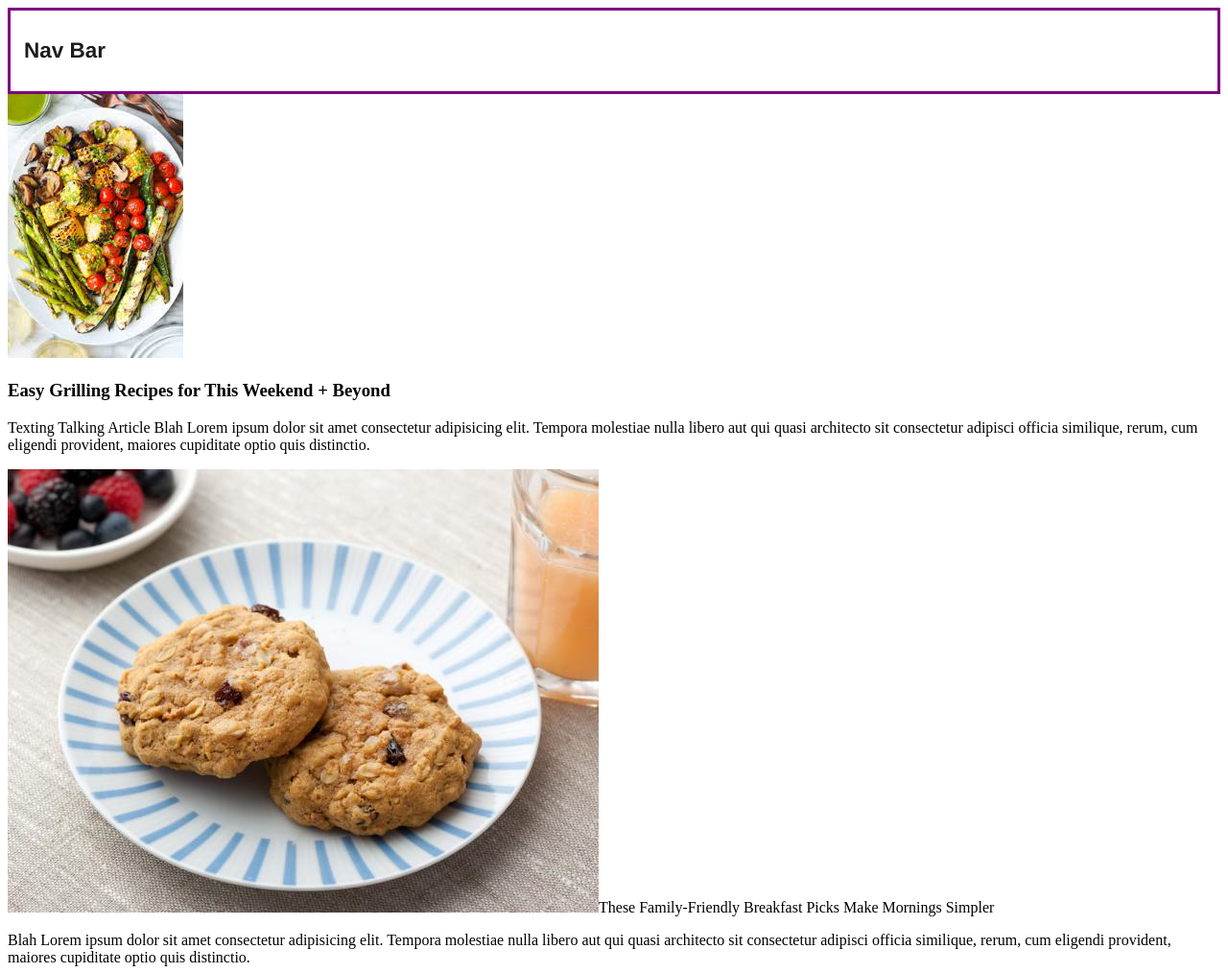
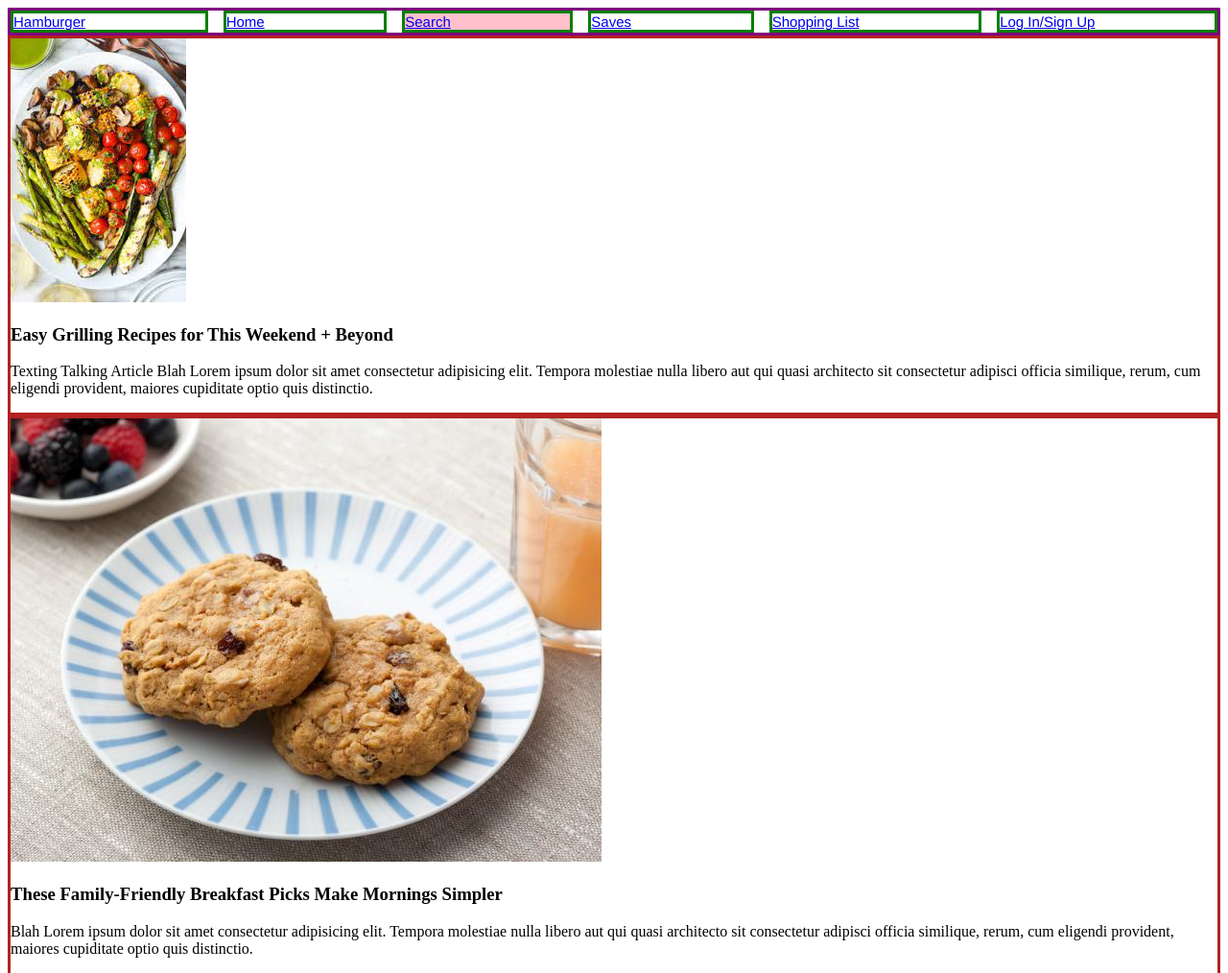
Before and after one commit to defworm/copycat, a plain HTML site: page index.html in a window 1280 px wide. Shown: the top 1014 px of the page at 96% size. Drawn offline with Linux system fonts and the light colour scheme.

Commit message:
working on the flexes

```diff
--- a/index.html
+++ b/index.html
@@ -7,23 +7,40 @@
     <meta http-equiv="X-UA-Compatible" content="IE=edge">
     <meta name="viewport" content="width=device-width, initial-scale=1.0">
     <title>Food Channel</title>
-    <nav class="o-header">
-        <h1>Nav Bar</h1>
-
+    <nav>
+        <ul class="nav-list">
+        <li> <a href="#">Hamburger</a></li>
+        <li> <a href="#">Home</a></li>
+        <li> <a href="#">Search</a></li>
+        <li> <a href="#">Saves</a></li>
+        <li> <a href="#">Shopping List</a></li>
+        <li> <a href="#">Log In/Sign Up</a></li>
+        </ul>
     </nav>
 </head>
 <body>
-    <div class="box1">
+    <div class="articles">
+       <article class="box1">
         <img src="grilled-vegetables.jpg" alt="grilled-vegetables">
         <h3>Easy Grilling Recipes for This Weekend + Beyond</h3>
         <p>Texting Talking Article Blah Lorem ipsum dolor sit amet consectetur adipisicing elit. Tempora molestiae nulla libero aut qui quasi architecto sit consectetur adipisci officia similique, rerum, cum eligendi provident, maiores cupiditate optio quis distinctio.</p>
-    </div>
+        </article>
 
-    <div class="box2">
+
+
+         <article class="box2">
         <img src="breakfast-cookies.jpeg"
-        alt="breakfast-cookies"
+        alt="breakfast-cookies">
         <h3>These Family-Friendly Breakfast Picks Make Mornings Simpler</h3>
         <p> Blah Lorem ipsum dolor sit amet consectetur adipisicing elit. Tempora molestiae nulla libero aut qui quasi architecto sit consectetur adipisci officia similique, rerum, cum eligendi provident, maiores cupiditate optio quis distinctio.</p>
+        </article>
+
+        <article class="box3">
+            <img src="breakfast-cookies.jpeg"
+            alt="breakfast-cookies">
+            <h3>These Family-Friendly Breakfast Picks Make Mornings Simpler</h3>
+            <p> Blah Lorem ipsum dolor sit amet consectetur adipisicing elit. Tempora molestiae nulla libero aut qui quasi architecto sit consectetur adipisci officia similique, rerum, cum eligendi provident, maiores cupiditate optio quis distinctio.</p>
+            </article>
     </div>
 
 
--- a/main.css
+++ b/main.css
@@ -1,11 +1,47 @@
-nav{
+.nav-list{
     color:#1c1c1c;
     font-size: 15px;
     font-family: 'Franklin Gothic Medium', 'Arial Narrow', Arial, sans-serif;
     background-color: #ffffff;
-    padding: 10.5px 14px;
+    margin: 0;
+    padding: 0;
     border: solid purple;
-    height: 5%;
-    width: auto;
-    box-sizing: border-box;
+    /* height: 10%;
+    width: auto; */
+    /* box-sizing: border-box; */
+    display: flex;
+    flex-wrap: wrap;
+    list-style: none;
+    gap: 1rem;
+    justify-content: space-between;
 }
+
+.nav-list li{
+    border:solid green;
+    flex-grow: 1;
+    flex-shrink: 1;
+
+}
+
+.nav-list li:nth-child(3){
+    background-color: pink;
+    align-self: flex-end;
+}
+
+article{
+    display: flow-root;
+    flex-direction: column;
+    gap: 5rem;
+    border: solid firebrick;
+}
+
+@media (min-width: 600px) {
+    article {
+        flex-direction: row;
+    }
+}
+
+article .box2{
+    /* flex-shrink: 1; */
+    /* border: solid pink
+} */
```
